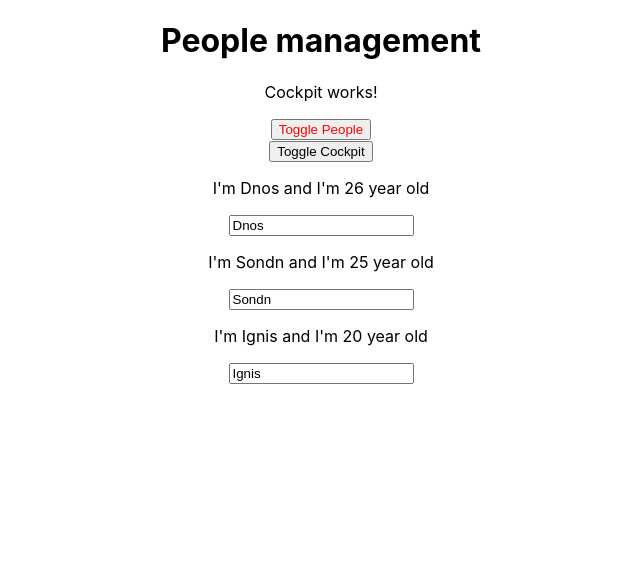
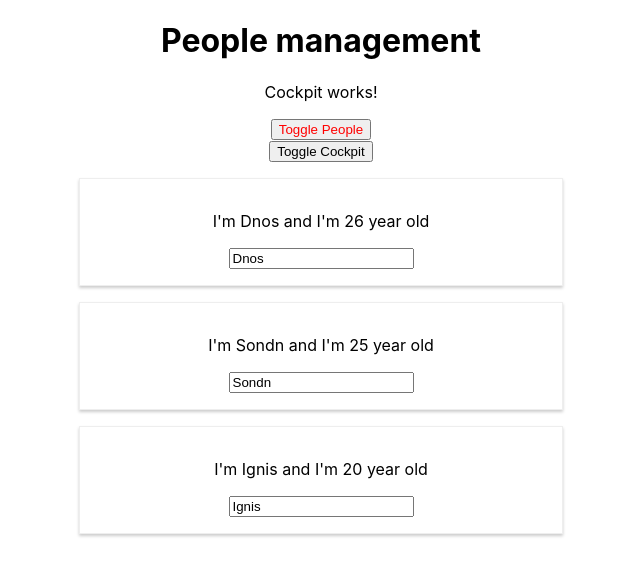
Before and after one commit to dnos29/react-udemy-learn, a React (Create React App) app: page / in a window 1280 px wide. Both pictures are taken after a click on the button "Toggle People". Shown: the top 576 px of the page, without its empty margins (319-959 px from the left). Built offline with nearby package versions, Linux system fonts and the light colour scheme.

Commit message:
HOC with props

```diff
--- a/src/Components/People/Person/Person.js
+++ b/src/Components/People/Person/Person.js
@@ -1,6 +1,6 @@
 import React, { Component, Fragment } from 'react'
 import classes from './Person.css'
-import AuxHoc from '../../../hoc/AuxHoc'
+import withClass from '../../../hoc/withClass'
 
 class Person extends Component {
   render() {
@@ -17,4 +17,4 @@ class Person extends Component {
   }
 }
 
-export default Person;
+export default withClass(Person, 'person');
--- a/src/containers/App.js
+++ b/src/containers/App.js
@@ -2,8 +2,8 @@ import React, { Component } from 'react';
 import Cockpit from '../Components/Cockpit/Cockpit';
 import People from '../Components/People/People';
 import './App.css';
-import WithClass from '../hoc/WithClass'
-
+import withClass from '../hoc/withClass'
+import AuxHoc from '../hoc/AuxHoc'
 
 class App extends Component {
   constructor(props){
@@ -81,7 +81,7 @@ class App extends Component {
     }
     console.log();
     return (
-      <WithClass  classes="App">
+      <AuxHoc>
         { this.state.showCockpit ?
           (<Cockpit
               title={this.props.appTitle}
@@ -91,8 +91,8 @@ class App extends Component {
             />) : null }
         <button onClick={() => this.setState({showCockpit: !this.state.showCockpit})}>Toggle Cockpit</button>
         {people}
-      </WithClass>
+      </AuxHoc>
     )
   }
 }
-export default App;
+export default withClass(App, 'App');
--- a/src/hoc/WithClass.js
+++ b/src/hoc/WithClass.js
@@ -1,7 +1,11 @@
 import React from 'react'
 
-const withClass = props => (
-    <div className={props.classes}>{props.children}</div>
-)
+const withClass = (WrapperComponent, className) => {
+    return props => (
+        <div className={className}>
+            <WrapperComponent {...props}/>
+        </div>
+    )
+}
 
 export default withClass;
```
